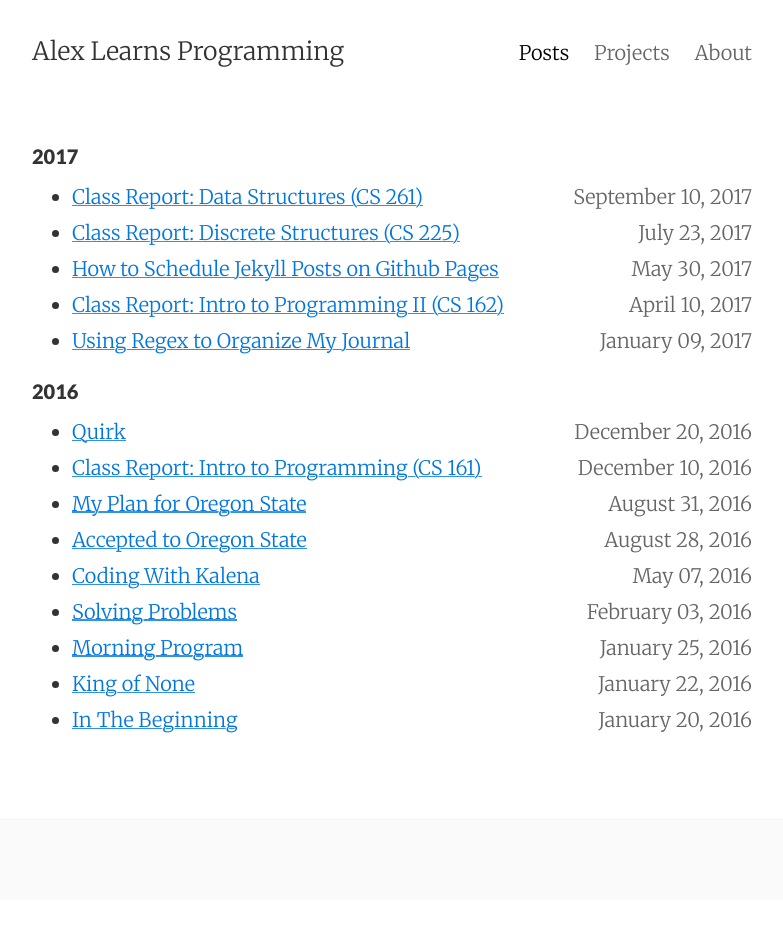
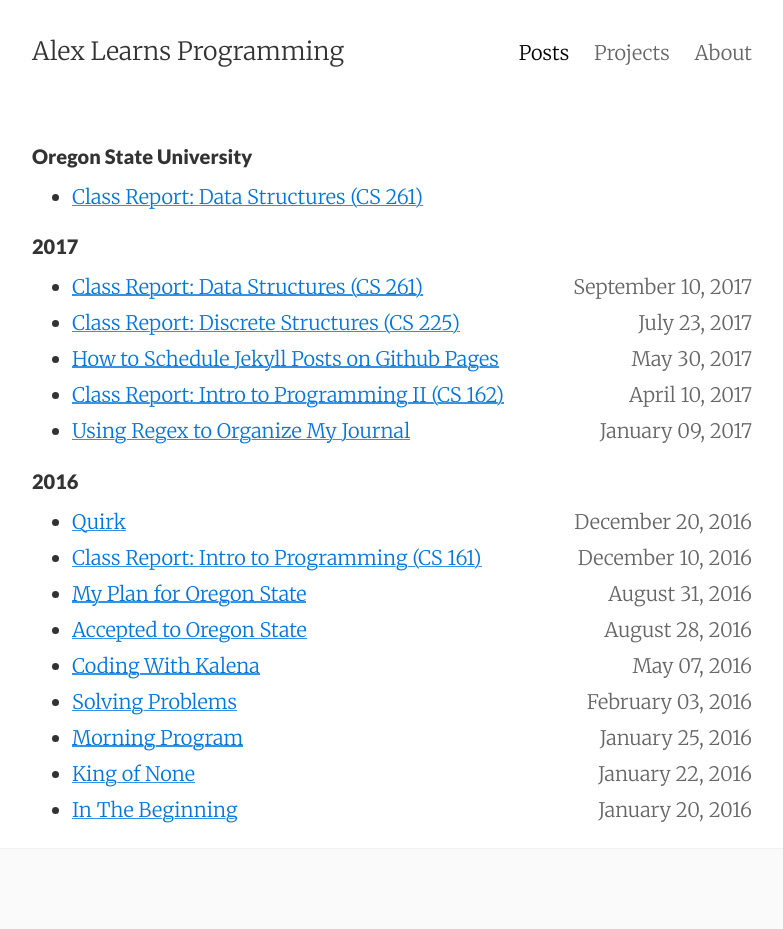
Before and after one commit to alxmjo/code, a Jekyll site: the page built from posts.html, in a window 1280 px wide. Shown: the whole page, without its empty margins (248-1031 px from the left). Built offline with Jekyll 4.4.1, drawn with Linux system fonts in a browser that asks for light colours; before the commit the page ends 900 px from its top, so only the background shows below that.

Commit message:
update posts.html to track categories

```diff
--- a/_posts/2017-09-10-class-report-data-structures-cs-261.markdown
+++ b/_posts/2017-09-10-class-report-data-structures-cs-261.markdown
@@ -5,7 +5,8 @@ date: 2017-09-10T10:04:33-07:00
 image: /images/cs261notes.jpg
 summary: This summer I took Data Structures and Computer Architecture and Assembly Language. This post summarizes my experience with the former.
 permalink: osu-cs261-class-report
-tags: newsletter
+tags: newsletter class-notes
+category: "Oregon State University"
 ---
 
 ![notebook](/images/cs261notes.jpg)
--- a/posts.html
+++ b/posts.html
@@ -4,11 +4,22 @@ title:
 permalink: /posts/
 ---
 
+{% for category in site.categories %}
+  <h4>{{ category | first }}</h4>
+    <ul>
+    {% for posts in category %}
+      {% for post in posts %}
+        {% if post.url %}<li><a href="{{ post.url }}">{{ post.title }}</a></li>{% endif %}
+      {% endfor %}
+    {% endfor %}
+    </ul>
+{% endfor %}
+
 {% for post in site.posts %}
   {% assign currentdate = post.date | date: "%Y" %}
   {% if currentdate != date %}
     {% unless forloop.first %}</ul>{% endunless %}
-    <h4 id="y{{post.date | date: "%Y"}}">{{ currentdate }}</h1>
+    <h4 id="y{{post.date | date: "%Y"}}">{{ currentdate }}</h4>
     <ul>
     {% assign date = currentdate %}
   {% endif %}
```
